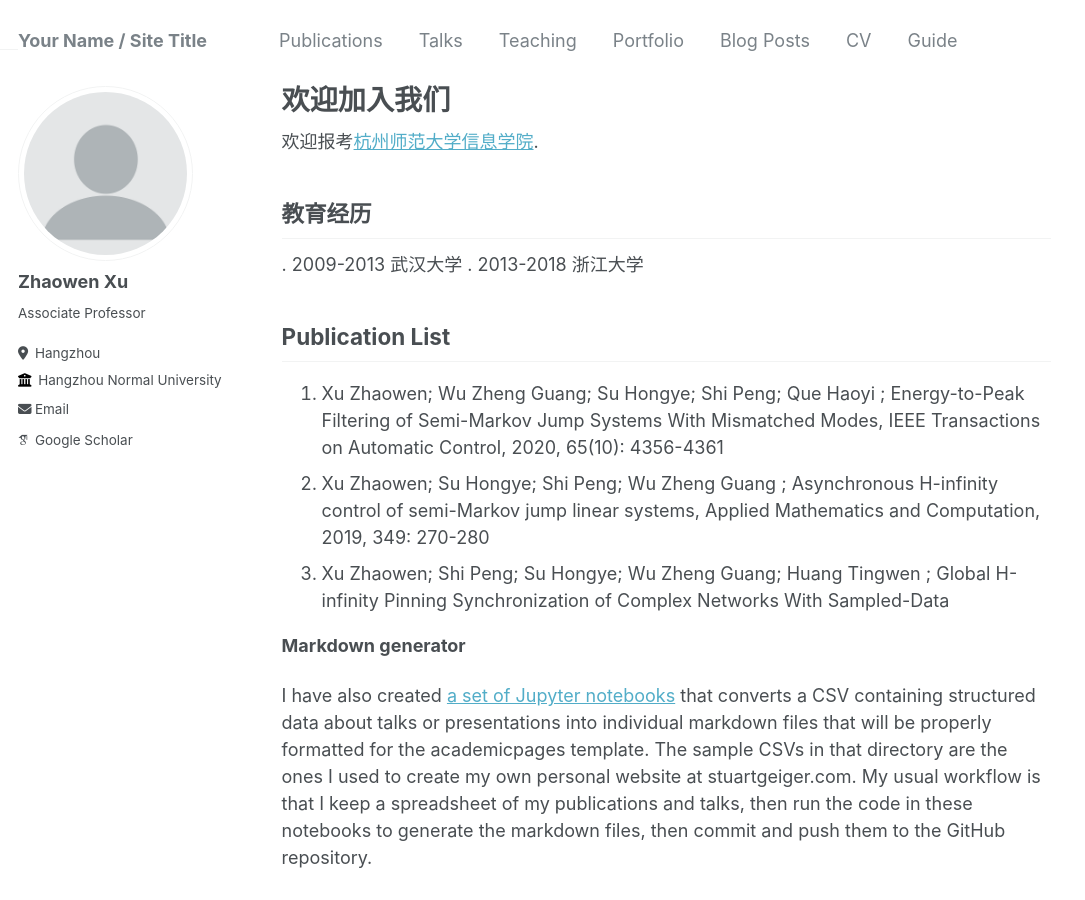
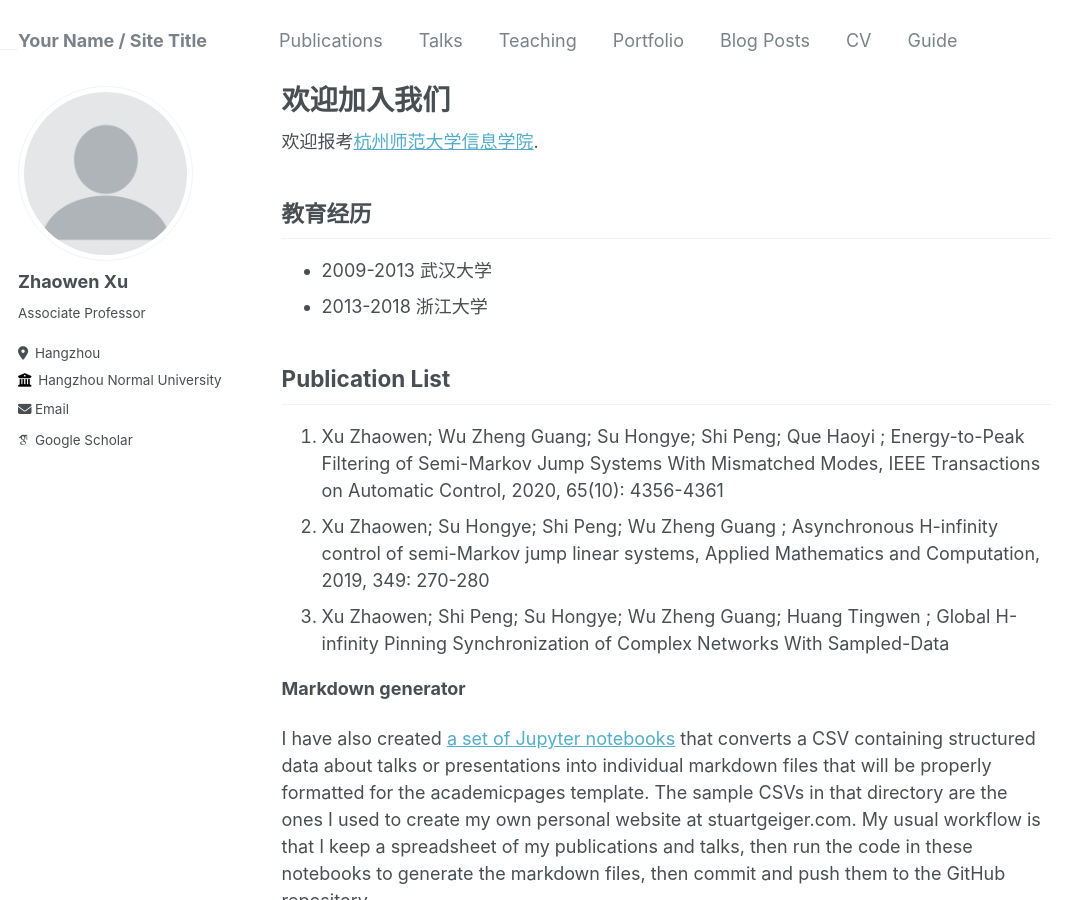
Before and after one commit to zhaowens/homepage, a Jekyll site: the page built from _pages/about.md, in a window 1280 px wide and 900 px high. Shown: the whole window, without its empty margins (0-1085 px from the left). Built offline with Jekyll 4.4.1, drawn with Linux system fonts in a browser that asks for light colours; some web fonts are replaced.

```diff
--- a/_pages/about.md
+++ b/_pages/about.md
@@ -11,8 +11,8 @@ redirect_from:
 
 教育经历
 ------
-. 2009-2013 武汉大学
-. 2013-2018 浙江大学
+* 2009-2013 武汉大学
+* 2013-2018 浙江大学
 
 Publication List
 ------
```
